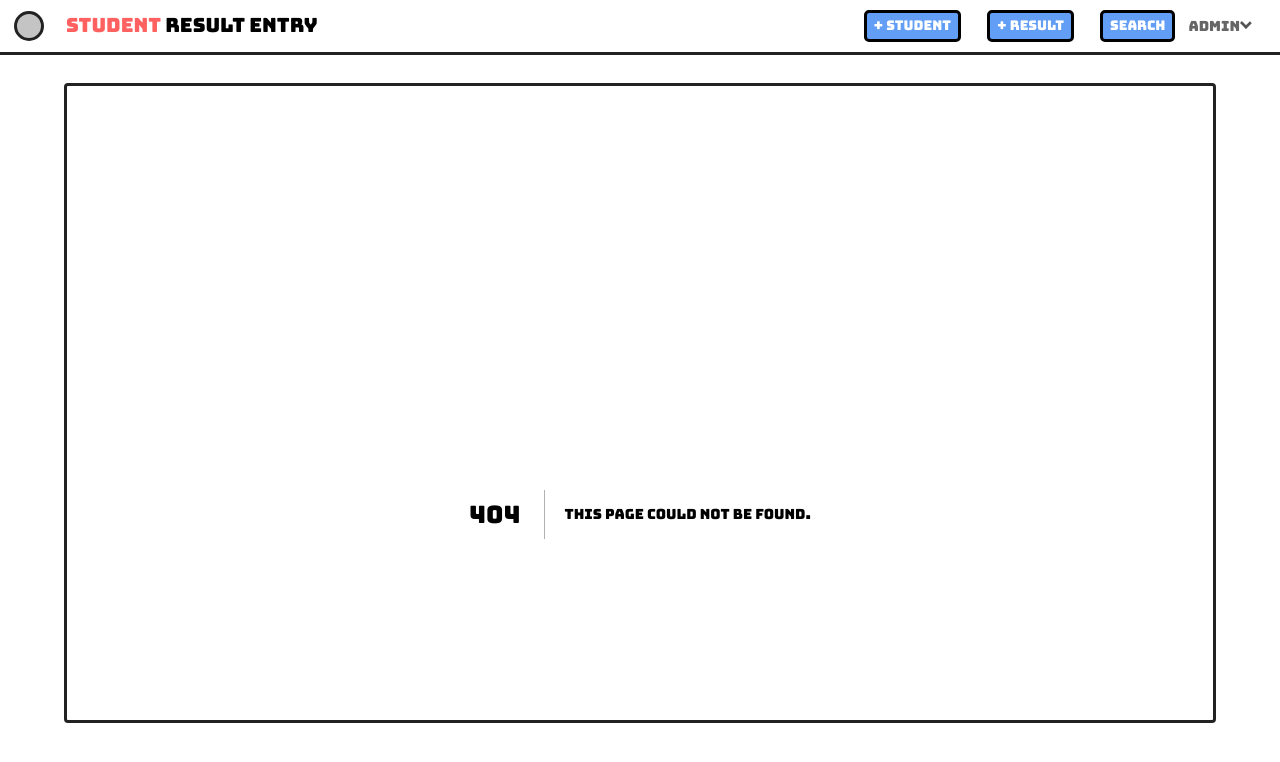
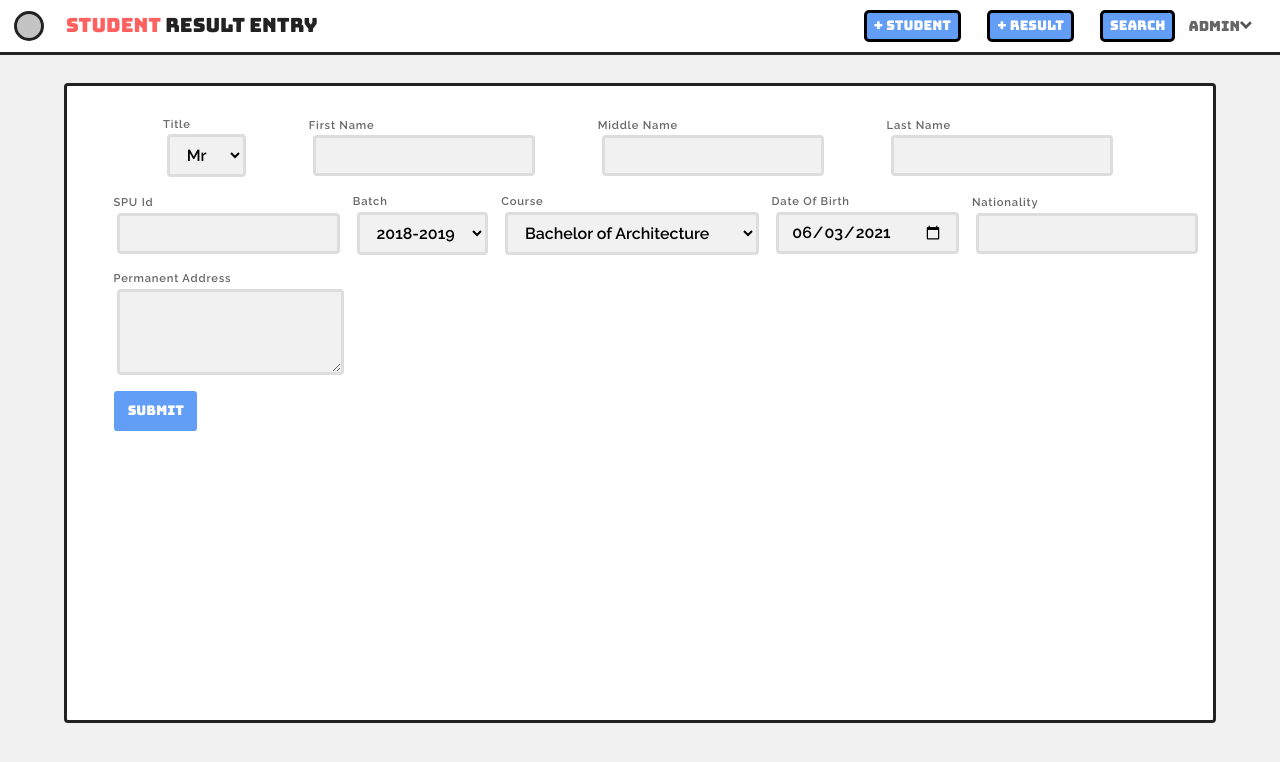
Before and after one commit to LOLwierd/DataEntry-Nextjs, a Next.js app: page /students/create in a window 1280 px wide. Before the commit this address had no page. Shown: the top 762 px of the page. Built offline with nearby package versions, Linux system fonts and the light colour scheme.

Commit message:
student create form created

```diff
--- /dev/null
+++ b/interfaces/constants.ts
@@ -0,0 +1,33 @@
+
+export const BATCHES = ["2018-2019", "2019-2020", "2020-2021"]
+export const SEM = [1,2,3,4,5,6,7,8,9,10]
+export const MONTH= ["JAN","FEB", "MAR",  "APR", "MAY", "JUN", "JUL", "AUG", "SEP", "OCT", "NOV", "DEC"]
+export const YEAR = [
+   '2016',
+   '2017',
+   '2018',
+   '2019',
+   '2020',
+   '2021',
+]
+export enum Months  {JAN= "JAN",
+FEB= "FEB",
+MAR= "MAR",
+APR= "APR",
+MAY= "MAY",JUN= "JUN",JUL= "JUL",AUG= "AUG",SEP= "SEP",OCT= "OCT",NOV= "NOV",DEC= "DEC"}
+export enum ExamTypes{
+   Regular='Regular',
+   ATKT='ATKT'
+}
+export enum Courses{Architecture= "Bachelor of Architecture", Interior= "Bachelor of Interior Design"
+}
+// SEM = (("1", "1"), ("2", "2"), ("3", "3"), ("4", "4"), ("5", "5"),
+//        ("6", "6"), ("7", "7"), ("8", "8"), ("9", "9"), ("10", "10"))
+// MONTH = (("JAN", "JAN"), ("FEB", "FEB"), ("MAR", "MAR"), ("APR", "APR"), ("MAY", "MAY"), ("JUN", "JUN"),
+//          ("JUL", "JUL"), ("AUG", "AUG"), ("SEP", "SEP"), ("OCT", "OCT"), ("NOV", "NOV"), ("DEC", "DEC"))
+// YEAR = (("2016", "2016"), ("2017", "2017"), ("2019", "2019"), ("2020", "2020"))
+// TYPE = (("Regular", "Regular"), ("ATKT", "ATKT"))
+// COURSE = (("Bachelor of Architecture", "Bachelor of Architecture"),
+//           ("Bachelor of Interior Design", "Bachelor of Interior Design"))
+// GRADE = (("A++", "A++"), ("A+", "A+"), ("A", "A"), ("B+", "B+"),
+//          ("B", "B"), ("B-", "B-"), ("C", "C"), ("D", "D"), ("E", "E"))
--- a/interfaces/index.d.ts
+++ b/interfaces/index.d.ts
@@ -1,4 +1,5 @@
 import { Marks, Result } from "@prisma/client";
+
 export interface SubjectQuery {
   sem: string;
   batch: string;
--- a/package.json
+++ b/package.json
@@ -10,12 +10,14 @@
   },
   "dependencies": {
     "axios": "^0.21.1",
+    "formik": "^2.2.9",
     "moment": "^2.29.1",
     "next": "^10.2.3",
     "react": "^17.0.2",
     "react-dom": "^17.0.2",
     "sass": "^1.34.0",
-    "swr": "^0.5.6"
+    "swr": "^0.5.6",
+    "yup": "^0.32.9"
   },
   "devDependencies": {
     "@prisma/client": "^2.24.0",
--- /dev/null
+++ b/pages/students/create.jsx
@@ -0,0 +1,89 @@
+import { Form, Formik } from 'formik';
+import moment from 'moment';
+import FormikControl from '../../utils/FormikControl';
+import { BATCHES, Courses } from '../../interfaces/constants';
+import axios from 'axios';
+
+export default function CreateStudent() {
+	const initialValues = {
+		title: 'MR',
+		firstName: '',
+		middleName: '',
+		lastName: '',
+		spuId: '',
+		batch: '2018-2019',
+		course: Courses.Architecture,
+		nationality: '',
+		address: '',
+		// new Date().toISOString()
+		dob: moment().format('YYYY-MM-DD'),
+	};
+	const createStudent = async (values) => {
+		await axios
+			.post('/api/student', values)
+			.then((r) => {
+				console.log(r);
+			})
+			.catch((e) => console.error(e));
+	};
+
+	return (
+		<Formik
+			initialValues={initialValues}
+			// validationSchema={validationSchema}
+			onSubmit={createStudent}
+		>
+			{(formik) => {
+				return (
+					<Form>
+						<div class="row">
+							<FormikControl
+								control="select"
+								name="title"
+								label="Title"
+								options={[
+									{ label: 'Mr', value: 'MR' },
+									{ label: 'Mrs', value: 'MRS' },
+								]}
+							/>
+							<FormikControl name="firstName" label="First Name" />
+							<FormikControl name="middleName" label="Middle Name" />
+							<FormikControl name="lastName" label="Last Name" />
+						</div>
+						<div className="row">
+							<FormikControl name="spuId" label="SPU Id" />
+							<FormikControl
+								control="select"
+								name="batch"
+								label="Batch"
+								options={BATCHES.map((batch) => ({
+									label: batch,
+									value: batch,
+								}))}
+							/>
+							<FormikControl
+								control="select"
+								name="course"
+								label="Course"
+								options={Object.keys(Courses).map((key) => ({
+									label: Courses[key],
+									value: Courses[key],
+								}))}
+							/>
+							<FormikControl control="date" name="dob" label="Date of Birth" />
+
+							<FormikControl name="nationality" label="Nationality" />
+						</div>
+						<FormikControl
+							control="textarea"
+							name="address"
+							label="Permanent Address"
+							rows="4"
+						/>
+						<button type="submit">Submit</button>
+					</Form>
+				);
+			}}
+		</Formik>
+	);
+}
--- /dev/null
+++ b/utils/FormikControl.jsx
@@ -0,0 +1,187 @@
+import { Field, ErrorMessage } from 'formik';
+import moment from 'moment';
+
+export default function FormikControl(props) {
+	const { control, ...rest } = props;
+	switch (control) {
+		case 'textarea':
+			return <Textarea {...rest} />;
+		case 'select':
+			return <Select {...rest} />;
+		case 'radio':
+			return <RadioButtons {...rest} />;
+		case 'checkbox':
+			return <CheckBoxes {...rest} />;
+		case 'date':
+			return <DatePicker {...rest} />;
+		case 'image':
+			return <Image {...rest} />;
+		default:
+			return <Input {...rest} />;
+	}
+}
+
+function Input(props) {
+	const { label, name, ...rest } = props;
+	return (
+		<div className="formik-control">
+			<label htmlFor={name}>{label}</label>
+			<Field type="text" id={name} name={name} {...rest} />
+			<ErrorMessage
+				component="label"
+				name={name}
+				style={{ marginTop: '3px', color: '#d83455' }}
+			/>
+		</div>
+	);
+}
+function Textarea(props) {
+	const { label, name, ...rest } = props;
+	return (
+		<div className="formik-control" style={{ display: 'block' }}>
+			<label htmlFor={name}>{label}</label>
+			<Field as="textarea" id={name} name={name} {...rest} />
+			<ErrorMessage as="small" name={name} />
+		</div>
+	);
+}
+function RadioButtons(props) {
+	const { label, name, ...rest } = props;
+	return (
+		<div className="formik-control">
+			<label>{label}</label>
+			<Field name={name}>
+				{({ field }) => {
+					return options.map((option) => {
+						return (
+							<React.Fragment key={option.key}>
+								<input
+									type="radio"
+									id={option.value}
+									{...field}
+									{...rest}
+									value={option.value}
+									checked={field.value === option.value}
+								/>
+								<label htmlFor={option.value}>{option.key}</label>
+							</React.Fragment>
+						);
+					});
+				}}
+			</Field>
+			<ErrorMessage as="small" name={name} />
+		</div>
+	);
+}
+function CheckBoxes(props) {
+	const { label, name, options, ...rest } = props;
+	return (
+		<div className="formik-control">
+			<label>{label}</label>
+			<br />
+			<Field name={name} component="div">
+				{({ field }) => {
+					return options.map((option) => {
+						return (
+							<div
+								key={option.key}
+								style={{ display: 'inline-block', margin: '5px' }}
+							>
+								<input
+									type="checkbox"
+									id={option.id}
+									className="tag"
+									{...field}
+									{...rest}
+									value={option.id}
+									checked={field.value.includes(option.id)}
+								/>
+								<label htmlFor={option.id}>{option.name}</label>
+							</div>
+						);
+					});
+				}}
+			</Field>
+			<ErrorMessage as="small" name={name} />
+		</div>
+	);
+}
+function Select(props) {
+	const { label, name, options, ...rest } = props;
+	return (
+		<div className="formik-control">
+			<label htmlFor={name}>{label}</label>
+			<div>
+				<Field as="select" id={name} name={name} {...rest}>
+					{options.map((option, i) => {
+						return (
+							<option key={i} value={option.value}>
+								{option.label}
+							</option>
+						);
+					})}
+				</Field>
+			</div>
+			<ErrorMessage component="small" name={name} />
+		</div>
+	);
+}
+function DatePicker(props) {
+	const { label, name, ...rest } = props;
+	return (
+		<div className="formik-control">
+			<label htmlFor={name}>{label}</label>
+			<Field name={name}>
+				{({ form, field }) => {
+					const { setFieldValue } = form;
+					const { value } = field;
+					return (
+						<input
+							type="date"
+							id={name}
+							{...field}
+							{...rest}
+							selected={value}
+							onChange={(e) => {
+								console.log(e.target.value);
+								setFieldValue(
+									name,
+									moment(e.target.value).format('YYYY-MM-DD')
+								);
+							}}
+						/>
+					);
+				}}
+			</Field>
+			<ErrorMessage as="small" name={name} />
+		</div>
+	);
+}
+function Image(props) {
+	const { label, name, ...rest } = props;
+	return (
+		<div className="formik-control">
+			<label htmlFor={name}>{label}</label>
+			<Field name={name}>
+				{({ form, field }) => {
+					const { setFieldValue } = form;
+					return (
+						<input
+							type="file"
+							id={name}
+							name={name}
+							{...field}
+							{...rest}
+							multiple
+							accept=".png, .jpeg, .jpg"
+							onChange={(e) => {
+								setFieldValue({ name }, e.target.files);
+							}}
+						/>
+					);
+				}}
+			</Field>
+			<ErrorMessage as="small" name={name} />
+		</div>
+	);
+}
```
